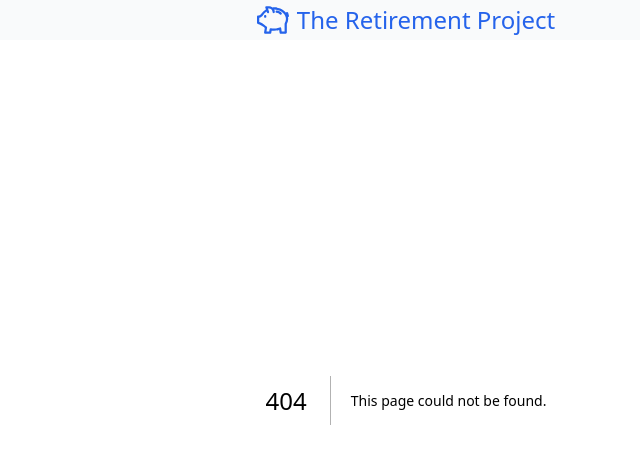
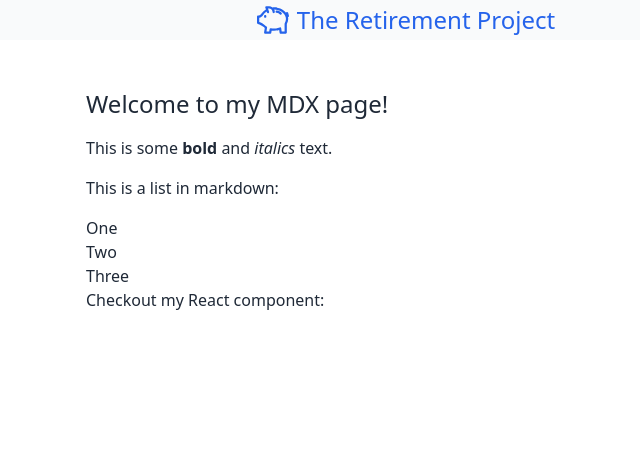
Before and after one commit to soapy-dns/retirement-calc, a Next.js app: page /docs/gettingStarted in a window 1280 px wide. Before the commit this address had no page. Shown: the top 464 px of the page, without its empty margins (234-874 px from the left). Built offline with nearby package versions, Linux system fonts and the light colour scheme.

Commit message:
initial mdx experiment

```diff
--- /dev/null
+++ b/app/docs/gettingStarted/page.mdx
@@ -0,0 +1,11 @@
+# Welcome to my MDX page!
+
+This is some **bold** and _italics_ text.
+
+This is a list in markdown:
+
+- One
+- Two
+- Three
+
+Checkout my React component:
--- /dev/null
+++ b/app/docs/layout.tsx
@@ -0,0 +1,9 @@
+import { Container } from "@/app/ui/components/Container"
+
+export default function MdxLayout({ children }: { children: React.ReactNode }) {
+  return (
+    <div className=" py-2 mt-20">
+      <Container>{children}</Container>
+    </div>
+  )
+}
--- /dev/null
+++ b/mdx-components.ts
@@ -0,0 +1,7 @@
+import type { MDXComponents } from "mdx/types"
+
+export function useMDXComponents(components: MDXComponents): MDXComponents {
+  return {
+    ...components
+  }
+}
--- a/next.config.js
+++ b/next.config.js
@@ -1,6 +1,9 @@
+const withMDX = require("@next/mdx")()
+
 /** @type {import('next').NextConfig} */
 const nextConfig = {
-  reactStrictMode: false
+  reactStrictMode: false,
+  pageExtensions: ["js", "jsx", "mdx", "ts", "tsx"]
 }
 
-module.exports = nextConfig
+module.exports = withMDX(nextConfig)
--- a/package.json
+++ b/package.json
@@ -21,6 +21,10 @@
     "@headlessui/react": "^1.7.17",
     "@heroicons/react": "^2.0.18",
     "@hookform/resolvers": "^3.3.4",
+    "@mdx-js/loader": "^3.0.1",
+    "@mdx-js/react": "^3.0.1",
+    "@next/mdx": "^14.1.4",
+    "@types/mdx": "^2.0.12",
     "chart.js": "^4.4.1",
     "date-fns": "^2.30.0",
     "lodash": "^4.17.21",
--- a/tsconfig.json
+++ b/tsconfig.json
@@ -27,7 +27,8 @@
     "**/*.ts",
     "**/*.tsx",
     ".next/types/**/*.ts",
-    "app/(withCalculation)/(withNavBar)/(withoutContainer)/charts/htmlLegendPlugin.js"
+    "app/(withCalculation)/(withNavBar)/(withoutContainer)/charts/htmlLegendPlugin.js",
+    "app/docs/gettingStarted/page.mdx"
   ],
   "exclude": ["node_modules", "cypress", "./cypress.config.ts", "**/*.cy.tsx"]
 
```
Also changed, not shown: 1 other file (tests, documents, lock files or other folders).
